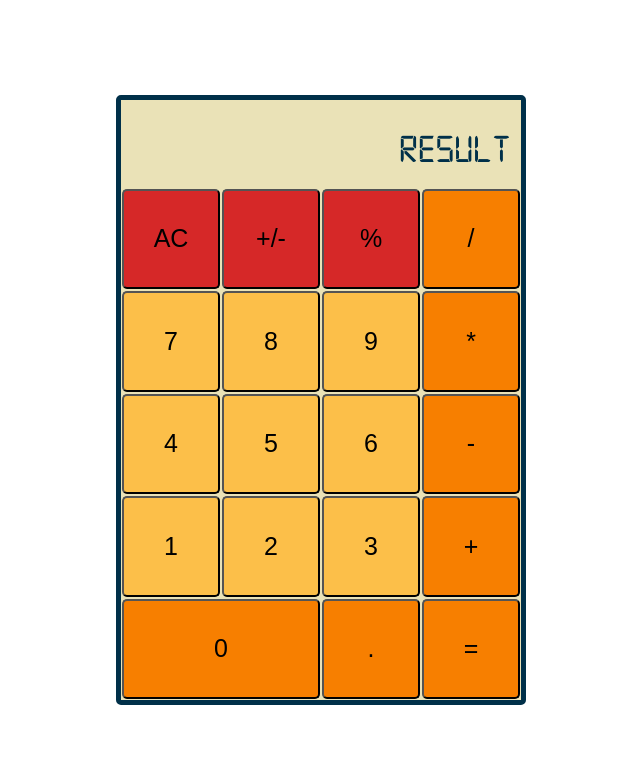
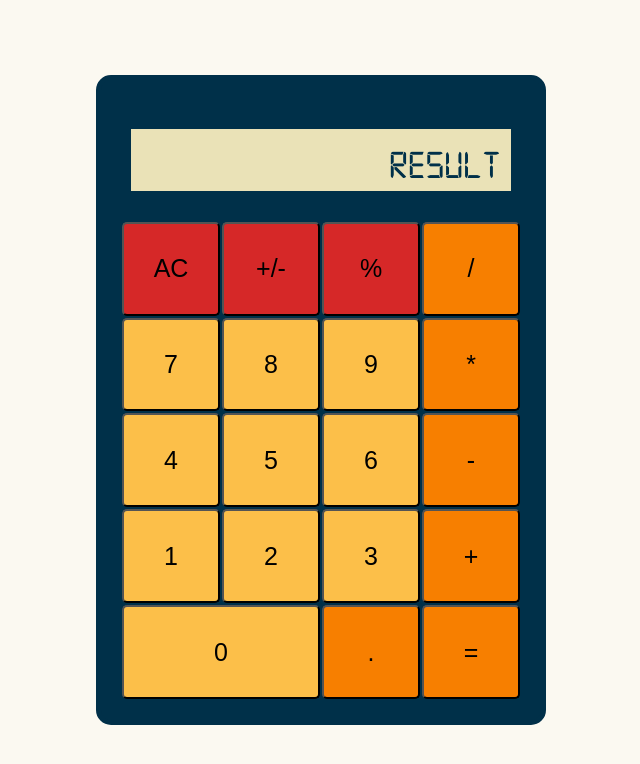
Before and after one commit to Valentin-Semur/odin_projects, a plain HTML site: page index.html in a window 1280 px wide. Shown: the whole page, without its empty margins (319-959 px from the left). Drawn offline with Linux system fonts and the light colour scheme.

Commit message:
fix: add background color

```diff
--- a/index.html
+++ b/index.html
@@ -26,7 +26,7 @@
         <button id="key2" class="number yellow">2</button>
         <button id="key3" class="number yellow">3</button>
         <button id="key+" class="operator orange">+</button>
-        <button id="key0" class="number orange">0</button>
+        <button id="key0" class="number yellow">0</button>
         <button id="key." class="orange">.</button>
         <button id="key=" class="orange">=</button>
     </div>
--- a/styles.css
+++ b/styles.css
@@ -7,6 +7,7 @@
 html, body {
     margin: 0;
     height: 100%;
+    background-color: #fbf9f1;
 }
 
 body {
@@ -23,17 +24,20 @@ body {
     color: #003049;
     border-color: #003049;
     border-style: solid;
-    border-radius: 5px;
+    border-radius: 15px;
     border-width: 5px;
-    background-color: #eae2b7;
+    background-color: #003049;
+    padding: 20px;
 }
 
 #results {
     width: 400px;
     text-align: right;
     margin: auto 10px;
+    padding: 20px 10px;
     font-size: 40px;
     font-family: 'Digital';
+    background-color: #eae2b7;
 }
 
 button {
@@ -48,7 +52,7 @@ button:hover {
 }
 
 button:active {
-    filter: brightness(100%)
+    filter: brightness(95%)
 }
 
 .yellow {
```
